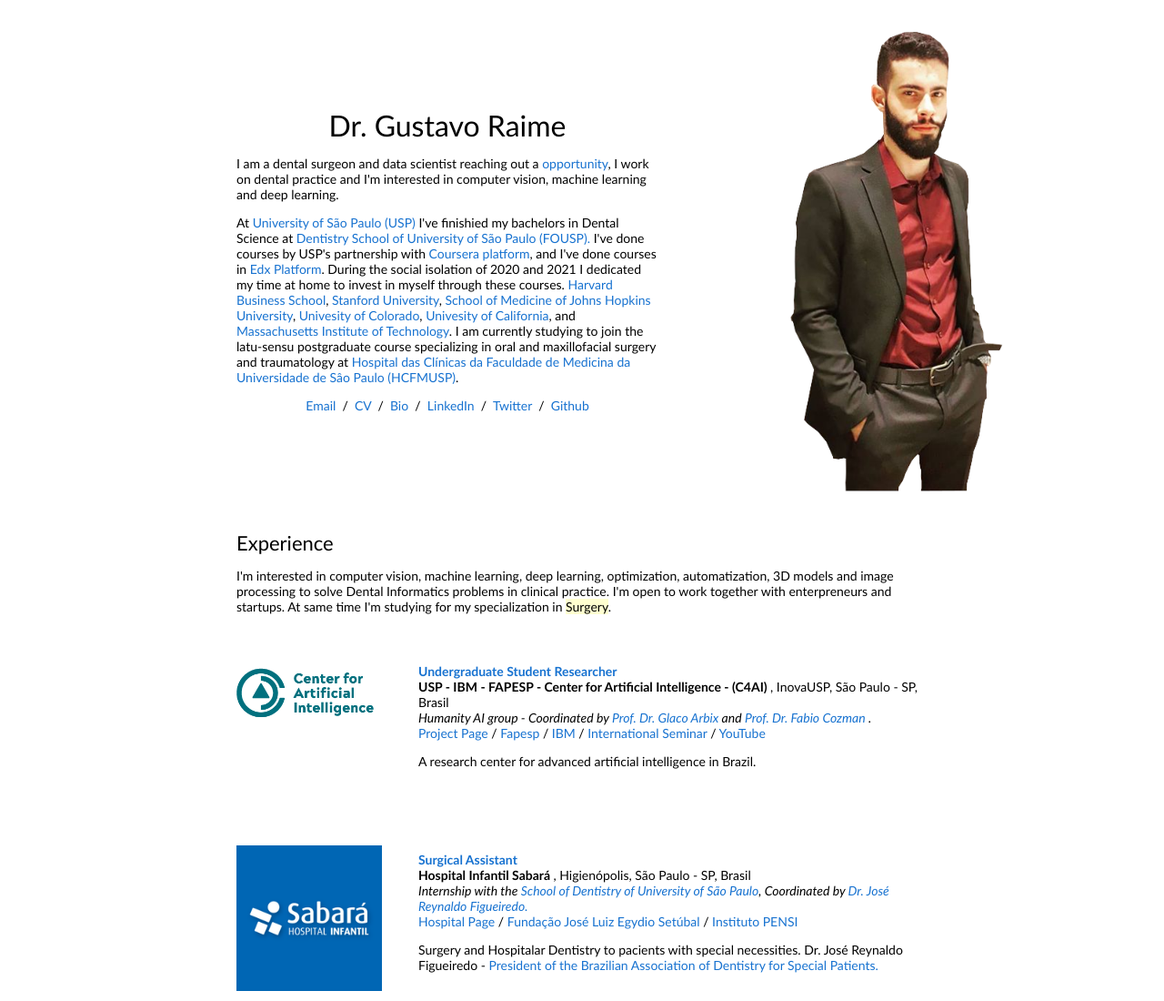
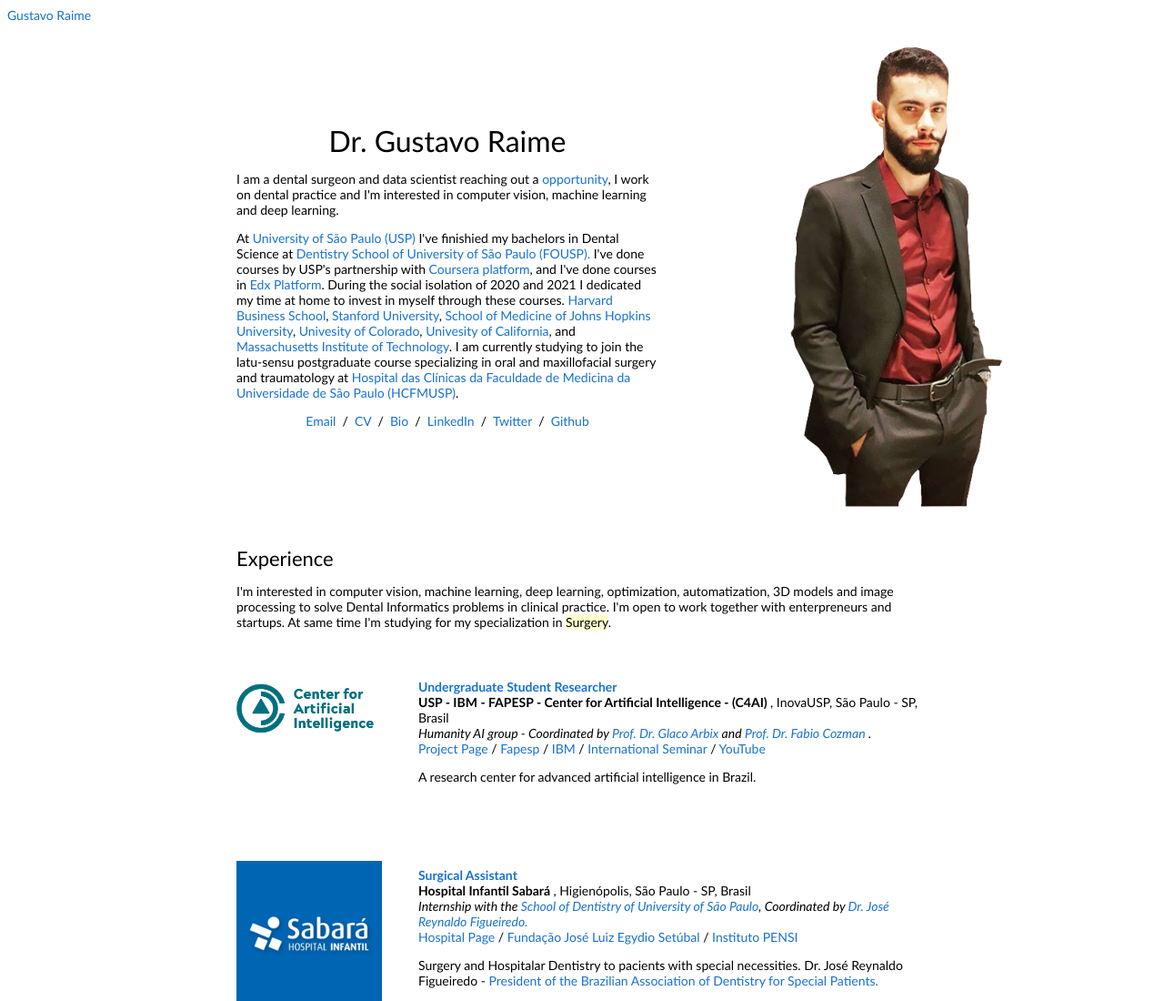
Before and after one commit to gu-raime/gu-raime.github.io, a plain HTML site: page index.html in a window 1280 px wide. Shown: the top 1100 px of the page at 91% size. Drawn offline with Linux system fonts and the light colour scheme.

Commit message:
Update index.html

```diff
--- a/index.html
+++ b/index.html
@@ -19,6 +19,9 @@
     gtag('config', 'G-5XYVXS101P');
 
 </script>
+
+<div class="badge-base LI-profile-badge" data-locale="pt_BR" data-size="medium" data-theme="dark" data-type="VERTICAL" data-vanity="gustavo-raime-health-innovation" data-version="v1"><a class="badge-base__link LI-simple-link" href="https://br.linkedin.com/in/gustavo-raime-health-innovation/pt-br?trk=profile-badge">Gustavo Raime</a></div>
+
 
 </head>
 
```
